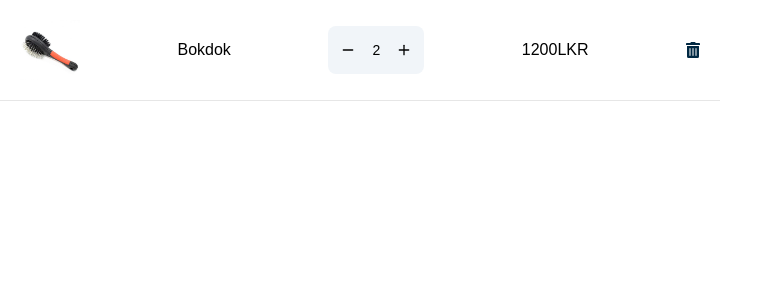
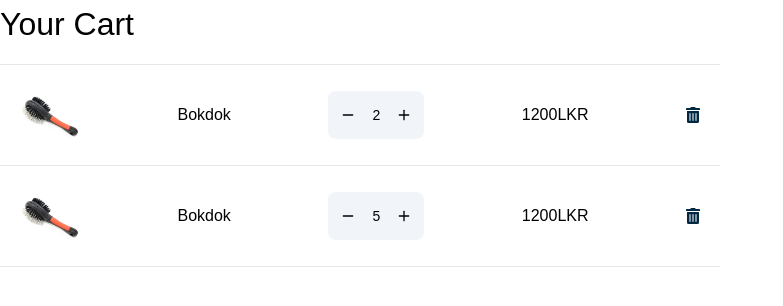
Before and after one commit to ItzNadeesH/Stray-Animal-Adoption-and-Care-Platform, a React (Create React App) app in the folder frontend/: page /cart in a window 1280 px wide. Shown: the top 306 px of the page, without its empty margins (0-783 px from the left). Built offline with nearby package versions, Linux system fonts and the light colour scheme; the HTML template or start-up script is replaced by a standard one.

Commit message:
Create cart item list

```diff
--- a/frontend/src/App.js
+++ b/frontend/src/App.js
@@ -2,7 +2,7 @@ import { BrowserRouter as Router, Routes, Route } from 'react-router-dom';
 import Store from './pages/Store';
 import Product from './pages/Product';
 import Home from './pages/Home';
-import CartItem from './components/payment/CartItem';
+import CartItemList from './components/cart/CartItemList';
 
 function App() {
   return (
@@ -14,7 +14,7 @@ function App() {
           <Route path="/contat" element={<Home />} />
           <Route path="/store" element={<Store />} />
           <Route path="/store/product" element={<Product />} />
-          <Route path="/cart" element={<CartItem />} />
+          <Route path="/cart" element={<CartItemList />} />
         </Routes>
       </Router>
     </>
--- a/frontend/src/components/payment/CartItem.js
+++ b/frontend/src/components/cart/CartItem.js
@@ -1,14 +1,7 @@
-import bokdok from '../../assets/bok-dok.jpg';
 import Counter from '../common/Counter';
 import deleteIcon from '../../assets/icons/icon-delete.svg';
 
-const CartItem = () => {
-  const item = {
-    image: bokdok,
-    title: 'Bokdok',
-    price: 1200,
-    quantity: 2,
-  };
+const CartItem = ({ item }) => {
   return (
     <>
       <div className="max-w-[720px] flex border-b border-[#e6e6e6] p-5 items-center justify-between">
--- /dev/null
+++ b/frontend/src/components/cart/CartItemList.js
@@ -0,0 +1,34 @@
+import React from 'react';
+import CartItem from './CartItem';
+import bokdok from '../../assets/bok-dok.jpg';
+
+const CartItemList = () => {
+  const items = [
+    {
+      id: 1,
+      image: bokdok,
+      title: 'Bokdok',
+      price: 1200,
+      quantity: 2,
+    },
+    {
+      id: 2,
+      image: bokdok,
+      title: 'Bokdok',
+      price: 1200,
+      quantity: 5,
+    },
+  ];
+  return (
+    <>
+      <h1 className="text-[32px]">Your Cart</h1>
+      <div className="max-w-[720px] border-t border-[#e6e6e6] mt-4">
+        {items.map((item) => (
+          <CartItem key={item.id} item={item} />
+        ))}
+      </div>
+    </>
+  );
+};
+
+export default CartItemList;
```
